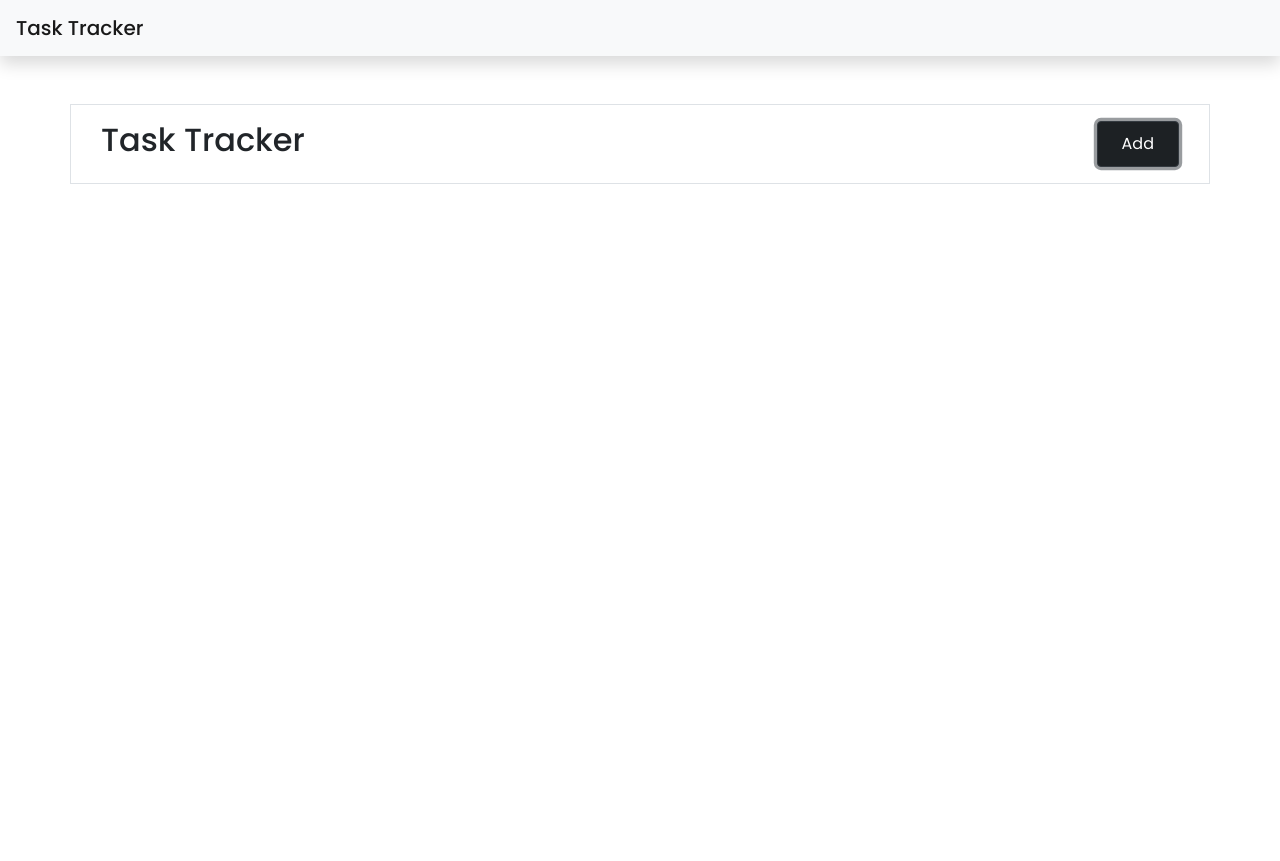
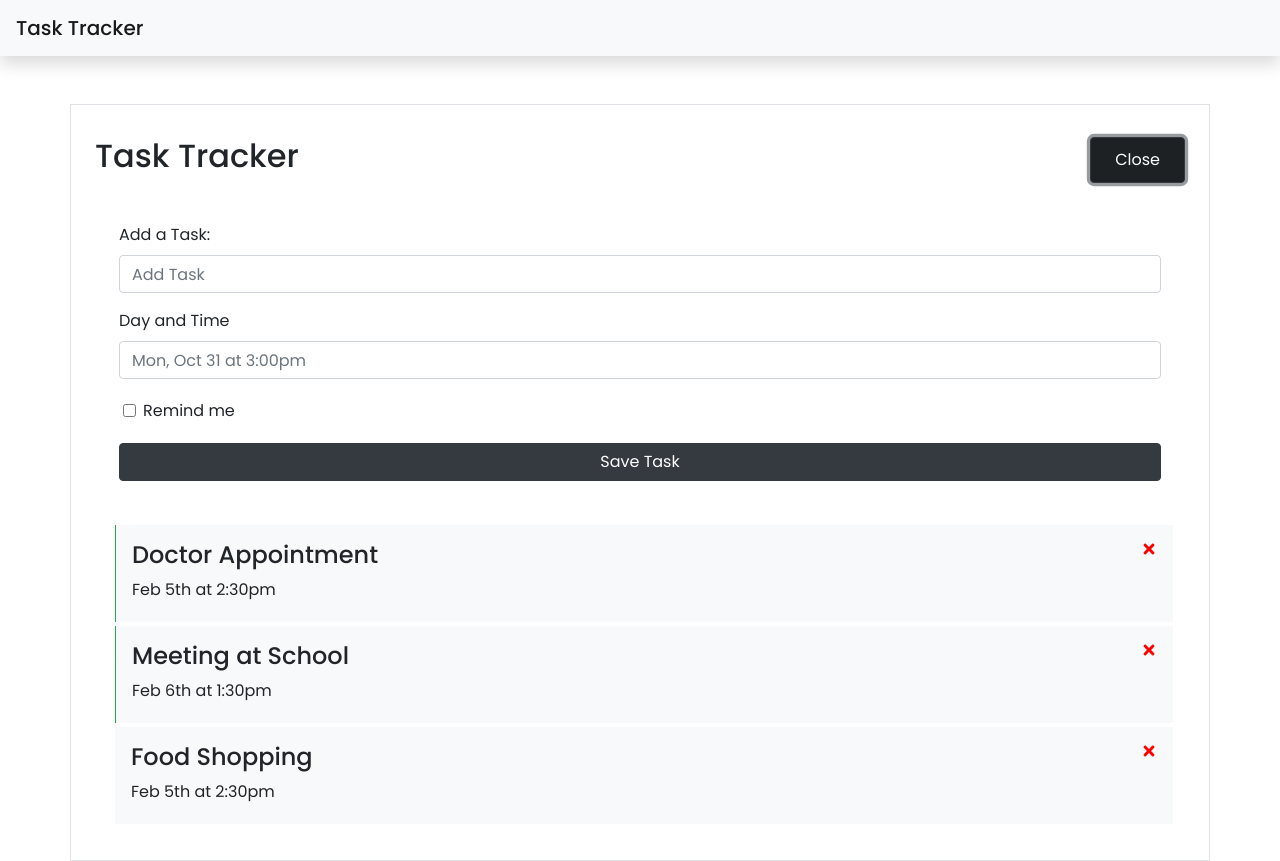
Before and after one commit to katieleebrown/react-task-tracker, a React (Create React App) app: page / in a window 1280 px wide. Both pictures are taken after a click on the button "Add". Before the commit the page ends 800 px from the top, so only its background shows below. Built offline with nearby package versions, Linux system fonts and the light colour scheme.

Commit message:
basic app functional

```diff
--- a/package.json
+++ b/package.json
@@ -9,6 +9,7 @@
     "bootstrap": "^5.2.2",
     "react": "^18.2.0",
     "react-dom": "^18.2.0",
+    "react-icons": "^4.4.0",
     "web-vitals": "^2.1.4"
   },
   "devDependencies": {
--- a/src/App.js
+++ b/src/App.js
@@ -1,11 +1,51 @@
+import { useState } from 'react'
 import Header from './components/Header';
 import Card from './components/Card';
 
+
 function App() {
+  const [tasks, setTasks] = useState([
+    {
+      id: 1,
+      text: 'Doctor Appointment',
+      day: 'Feb 5th at 2:30pm',
+      reminder: true
+    },
+    {
+      id: 2,
+      text: 'Meeting at School',
+      day: 'Feb 6th at 1:30pm',
+      reminder: true
+    },
+    {
+      id: 3,
+      text: 'Food Shopping',
+      day: 'Feb 5th at 2:30pm',
+      reminder: false
+    }
+  ])
+
+  // Delete Task
+  const deleteTask = (id) => {
+    setTasks(tasks.filter((task) => task.id !== id))
+  }
+
+  // Toggle Reminder
+  const toggleReminder = (id) => {
+    setTasks(tasks.map((task) => task.id === id ? { ...task, reminder: !task.reminder } : task))
+  }
+
+  // Add Task
+  const addTask = (task) => {
+    const id = Math.floor(Math.random() * 10000) + 1
+    const newTask = { id, ...task }
+    setTasks([...tasks, newTask])
+  }
+
   return (
     <div className="w-100">
       <Header />
-      <Card />
+      <Card tasks={tasks} onDelete={deleteTask} onToggle={toggleReminder} onAdd={addTask} />
     </div>
   );
 }
--- /dev/null
+++ b/src/components/AddTask.js
@@ -0,0 +1,42 @@
+import { useState } from "react"
+
+const AddTask = ({ onAdd }) => {
+    const [text, setText] = useState('')
+    const [day, setDay] = useState('')
+    const [reminder, setReminder] = useState(false)
+
+    const onSubmit = (e) => {
+        e.preventDefault()
+
+        if (!text) {
+            alert('Please Add a Task Name')
+            return
+        }
+
+        onAdd({ text, day, reminder })
+
+        setText('')
+        setDay('')
+        setReminder(false)
+    }
+
+    return (
+        <form className='p-4' onSubmit={onSubmit}>
+            <div className="form-group">
+                <label>Add a Task:</label>
+                <input className="form-control" type='text' placeholder="Add Task" value={text} onChange={(e) => setText(e.target.value)}></input>
+            </div>
+            <div className="form-group">
+                <label>Day and Time</label>
+                <input className="form-control" type='text' placeholder="Mon, Oct 31 at 3:00pm" value={day} onChange={(e) => setDay(e.target.value)}></input>
+            </div>
+            <div className="form-group px-4 py-1">
+                <input className="form-check-input" type='checkbox' checked={reminder} value={reminder} onChange={(e) => setReminder(e.currentTarget.checked)}></input>
+                <label className="form-check-label">Remind me</label>
+            </div>
+            <input className="btn btn-dark btn-block" type='submit' value='Save Task'></input>
+        </form>
+    )
+}
+
+export default AddTask
--- a/src/components/Button.js
+++ b/src/components/Button.js
@@ -1,9 +1,9 @@
 import PropTypes from 'prop-types'
 
-const Button = ({ color, text, onClick }) => {
+const Button = ({ color, text, onAdd }) => {
 
     return (
-        <button onClick={onClick} className={`btn btn-${color} bg-${color} px-4`}>{text}</button >
+        <button onClick={onAdd} className={`btn btn-${color} bg-${color} px-4`}>{text}</button >
     )
 }
 
--- a/src/components/Card.js
+++ b/src/components/Card.js
@@ -1,15 +1,19 @@
+import { useState } from "react";
 import Button from "./Button"
+import Tasks from "./Tasks"
+import AddTask from './AddTask';
 
-const Card = () => {
-    const onClick = () => {
-        console.log('Click')
-    }
+const Card = ({ tasks, onDelete, onToggle, onAdd }) => {
+    const [showAddTask, setshowAddTask] = useState(false)
+
     return (
-        <div className='container border mt-5'>
-            <div className='container py-3 d-flex justify-content-between'>
+        <div className='container border mt-5 px-4 py-3'>
+            <div className='container py-3 px-0 mx-0 d-flex justify-content-between'>
                 <h2>Task Tracker</h2>
-                <Button color='dark' text='Add' onClick={onClick} />
+                <Button color={showAddTask ? 'dark' : 'success'} text={showAddTask ? 'Close' : 'Add'} onAdd={() => setshowAddTask(!showAddTask)} />
             </div>
+            {showAddTask && <AddTask onAdd={onAdd} />}
+            {tasks.length > 0 ? <Tasks tasks={tasks} onDelete={onDelete} onToggle={onToggle} /> : 'No tasks to show.'}
         </div>
     )
 }
--- /dev/null
+++ b/src/components/Task.js
@@ -0,0 +1,16 @@
+import { FaTimes } from 'react-icons/fa'
+
+const Task = ({ task, onDelete, onToggle }) => {
+    return (
+        <div className={`container bg-light px-3 pb-1 m-1 ${task.reminder ? 'border-left border-success' : ''}`} onDoubleClick={() => onToggle(task.id)}>
+            <div className='d-flex justify-content-between pt-3' >
+                <h4>{task.text}</h4>
+                <FaTimes onClick={() => onDelete(task.id)} style={{ color: 'red', cursor: 'pointer' }} />
+            </div>
+
+            <p>{task.day}</p>
+        </div>
+    )
+}
+
+export default Task
--- a/src/components/Tasks.js
+++ b/src/components/Tasks.js
@@ -1,27 +1,12 @@
-const tasks = [
-    {
-        id: 1,
-        text: 'Doctor Appointment',
-        day: 'Feb 5th at 2:30pm',
-        reminder: true
-    },
-    {
-        id: 2,
-        text: 'Meeting at School',
-        day: 'Feb 6th at 1:30pm',
-        reminder: true
-    },
-    {
-        id: 3,
-        text: 'Food Shopping',
-        day: 'Feb 5th at 2:30pm',
-        reminder: false
-    }
-]
+import Task from "./Task"
 
-const Tasks = () => {
+const Tasks = ({ tasks, onDelete, onToggle }) => {
     return (
-        <div>Tasks</div>
+        <div className="p-3">
+            {tasks.map((task) => (
+                <Task key={task.id} task={task} onDelete={onDelete} onToggle={onToggle} />
+            ))}
+        </div>
     )
 }
 
```
Also changed, not shown: 1 other file (tests, documents, lock files or other folders).
